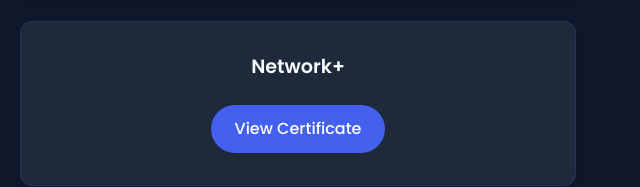
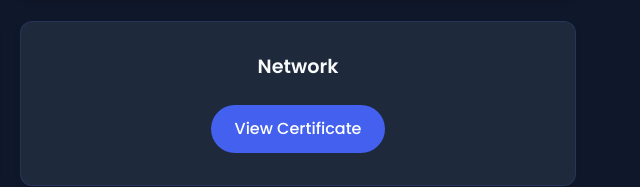
Before and after one commit to MostaphaMahran/portfolio, a plain HTML site: page index.html in a window 1280 px wide. Shown: the part 3452-3639 px from the top of the page, 632-1272 px from the left. Drawn offline with nearby package versions, Linux system fonts and the light colour scheme; animation ran at ten frames a second.

Commit message:
Update index.html

```diff
--- a/index.html
+++ b/index.html
@@ -998,7 +998,7 @@
                     <a href="https://drive.google.com/file/d/1ypdtbdvAV3gb6c13hVhKNqSKjHnZAtR1/view?usp=drive_link" class="certification-link" target="_blank">View Certificate</a>
                 </div>
                 <div class="certification-card">
-                    <h3 class="certification-title">Network+</h3>
+                    <h3 class="certification-title">Network</h3>
                     <a href="https://drive.google.com/file/d/13fdSQIQjdlSg3g4lC_K1ogYlzImDrLmY/view?usp=drive_link" class="certification-link" target="_blank">View Certificate</a>
                 </div>
                 <div class="certification-card">
```
